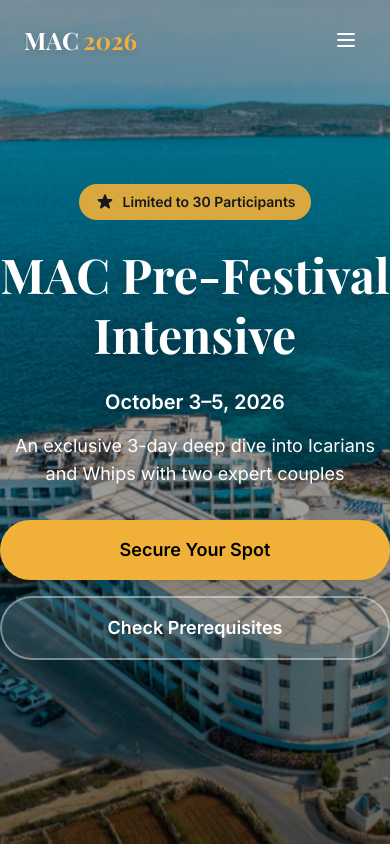
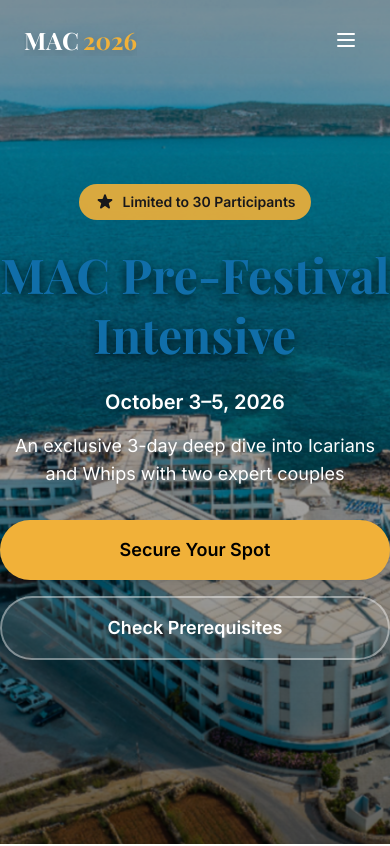
Before and after one commit to GloryFlory/mac-website, a Next.js app: page /pre-fest in a window 390 px wide. Shown: the top 846 px of the page. Built offline with nearby package versions, Linux system fonts and the light colour scheme; a web font is replaced by a local one.

Commit message:
Fix hero title to blue with black shadow, add spacing on homepage, and make Get Tickets button context-aware

```diff
--- a/app/components/Header.tsx
+++ b/app/components/Header.tsx
@@ -65,7 +65,7 @@ const Header = () => {
               </Link>
             ))}
             <Link
-              href="/#pricing"
+              href={pathname === '/pre-fest' ? '#pricing' : '/#pricing'}
               className="ml-4 px-6 py-2.5 bg-brand-sun text-zinc-900 font-semibold rounded-full hover:bg-brand-sun/90 hover:scale-105 transition-all duration-200 shadow-lg"
             >
               Get Tickets
@@ -114,7 +114,7 @@ const Header = () => {
                 </Link>
               ))}
               <Link
-                href="/#pricing"
+                href={pathname === '/pre-fest' ? '#pricing' : '/#pricing'}
                 onClick={() => setMobileMenuOpen(false)}
                 className="mt-2 px-4 py-3 bg-brand-sun text-zinc-900 font-semibold rounded-lg text-center hover:bg-brand-sun/90 transition-colors"
               >
--- a/app/page.tsx
+++ b/app/page.tsx
@@ -48,7 +48,7 @@ export default function Home() {
         backgroundVideo="random"
         overlay={true}
       >
-        <div className="max-w-6xl mx-auto px-6 sm:px-8 lg:px-12 text-center pt-16 sm:pt-0">
+        <div className="max-w-6xl mx-auto px-6 sm:px-8 lg:px-12 text-center pt-24 sm:pt-32 md:pt-20">
           {/* Event Name */}
           <h1 className="font-serif text-5xl sm:text-6xl md:text-7xl lg:text-8xl font-bold tracking-tight text-white mb-6 leading-[1.1]" style={{ textShadow: '0 2px 10px rgba(0,0,0,0.8), 0 0 30px rgba(0,0,0,0.6), 0 0 40px rgba(0,0,0,0.4)' }}>
             Mediterranean Acro
--- a/app/pre-fest/page.tsx
+++ b/app/pre-fest/page.tsx
@@ -34,7 +34,7 @@ export default function PreFestPage() {
           </Reveal>
 
           <Reveal delay={0.1}>
-            <h1 className="font-serif text-5xl sm:text-6xl md:text-7xl font-bold mb-6 leading-tight drop-shadow-[0_4px_12px_rgba(0,0,0,0.5)]" style={{ color: '#FFFFFF' }}>
+            <h1 className="font-serif text-5xl sm:text-6xl md:text-7xl font-bold mb-6 leading-tight" style={{ color: '#106EA9', textShadow: '0 4px 12px rgba(0,0,0,0.8)' }}>
               MAC Pre-Festival<br />Intensive
             </h1>
           </Reveal>
```
